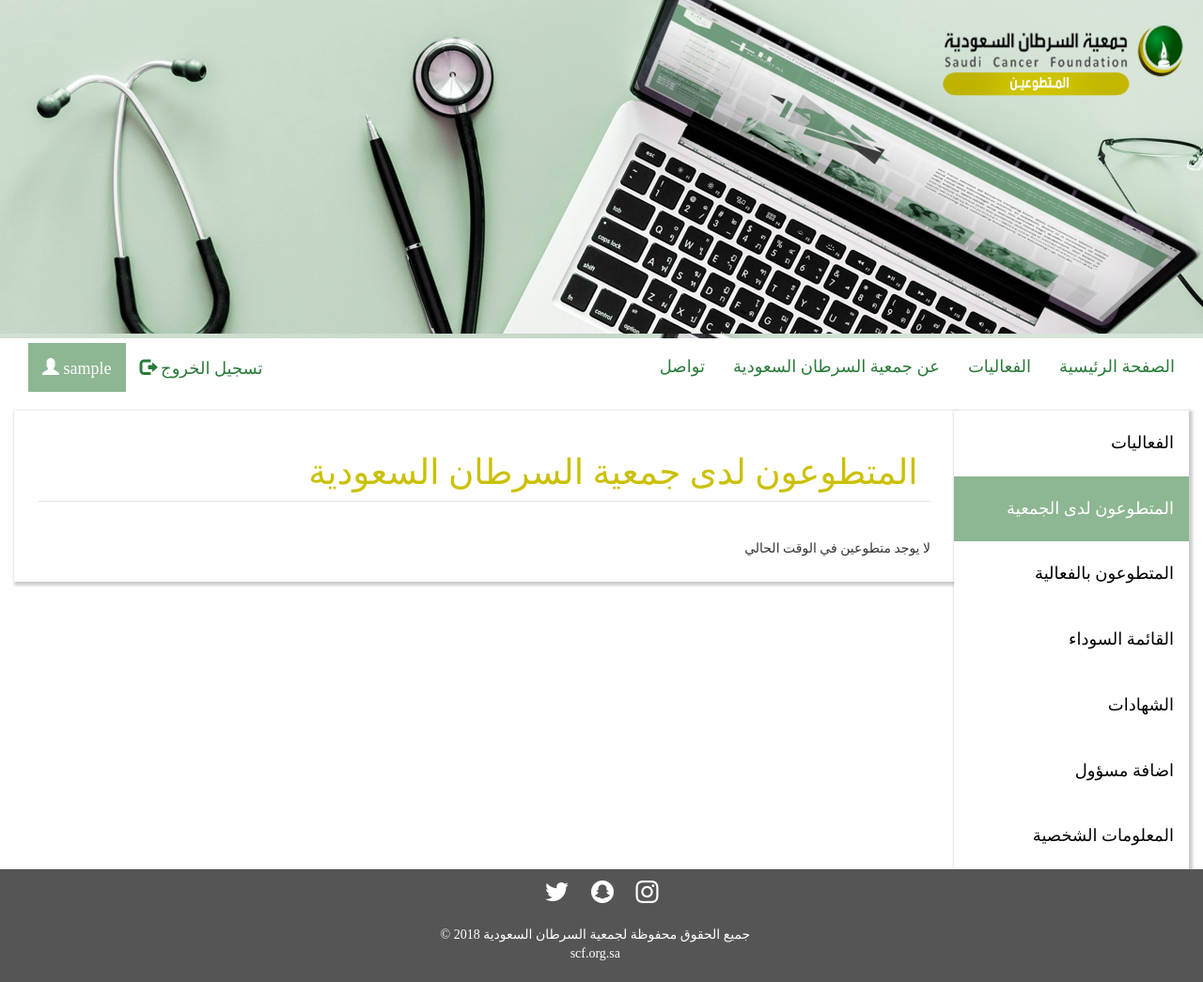
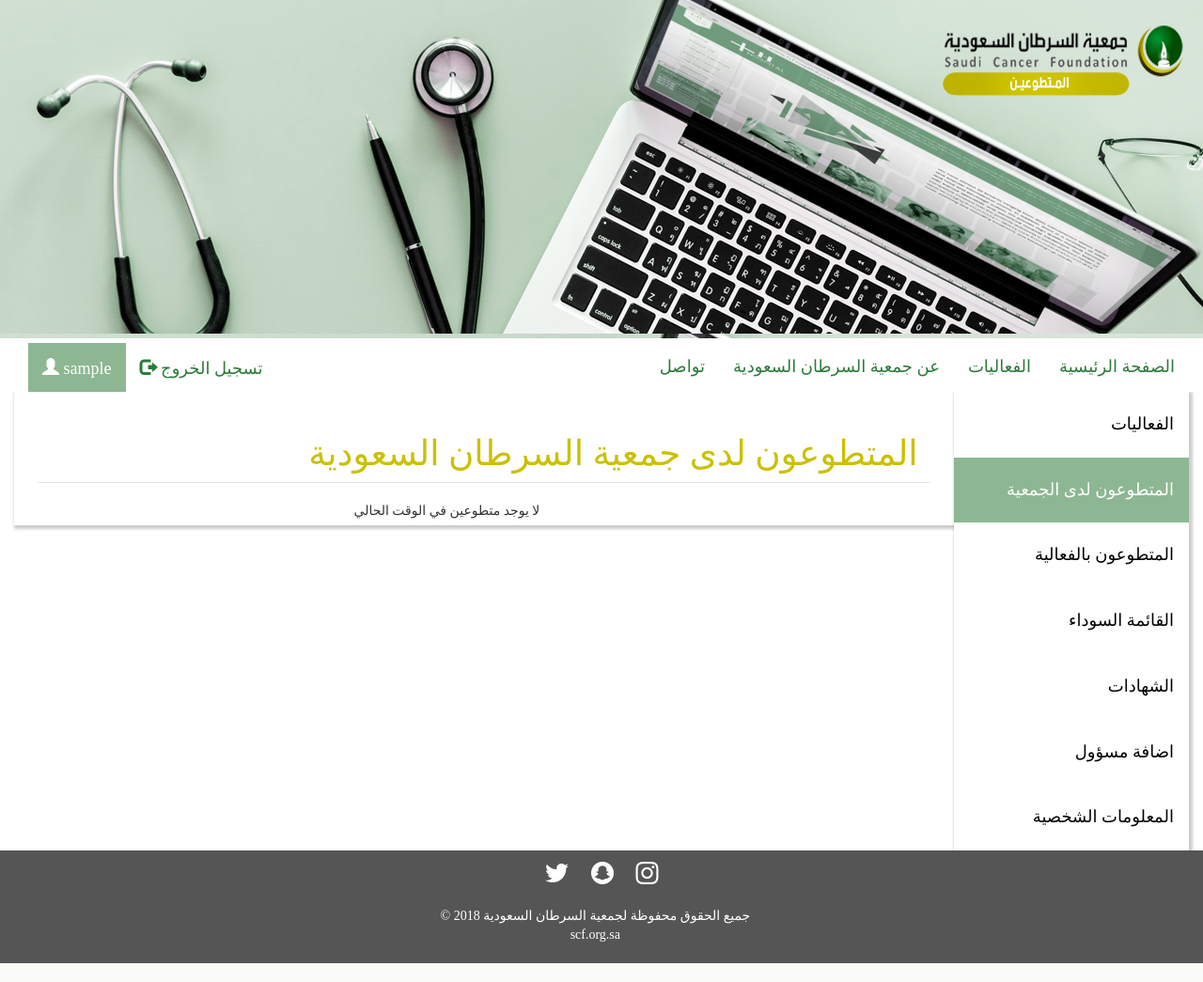
Before and after one commit to renadjuri/volunteer-scf, a PHP site: page /admin-profile.php in a window 1280 px wide, after a click on "المتطوعون لدى الجمعية". Shown: the whole page at 94% size. Run offline with PHP 8.4, Linux system fonts and the light colour scheme; the visitor is signed in with stand-in values (Sample User, id 1); data that the repository does not hold is empty.

Commit message:
تعديل ترتيب صفحات الادمن

```diff
--- a/admin-signup.php
+++ b/admin-signup.php
@@ -14,7 +14,7 @@
 <!-- Style CSS -->
 
 <link href="css/style-login.css" rel="stylesheet" type="text/css" />
-<body>
+
     <?php
     require 'includes/connection.php'; //connecting to the database
     mysqli_set_charset($con, "utf8");
@@ -117,9 +117,9 @@
     ?>
 
     <br>
-    <div >
-        <div class="row">
-            <div class="col-lg-12 ">
+
+    <div class='row'>
+        <div class='[ col-sm-12 col-sm-offset-1 col-md-9 ]'>
             <div class="panel panel-login">
                 <div class="panel-body">
                     <div class="col-lg-12">
@@ -243,6 +243,6 @@
             </div>
         </div>
     </div>
-    </div>
+
 
     <br>
--- a/admin_blacklist_tab.php
+++ b/admin_blacklist_tab.php
@@ -1,9 +1,8 @@
-<!-- Tab Name -->
+
 <legend> <h1>القائمة السوداء</h1></legend>
 
 <p>كشف بمعلومات المتطوعين الذين وضعوا في القائمة السوداء</p>
 
-<center>
 
 <!-- Blacklist page code-->
 <?php
@@ -18,7 +17,8 @@
 
     //creating a table for listing all the volunteers in the blacklist
     // إنشاء جدول لإضافة جميع المتطوعين الذين وضعوا في القائمة السوداء
-        echo "<br><div class='row'><div class='[ col-sm-8 col-sm-offset-2 col-md-12 ]'> <center>";
+    echo "<br><div class='row'>
+    <div class='[ col-sm-12 col-sm-offset-1 col-md-9 ]'> <center>";
     echo "<table  table-hover table-striped'>";
     echo "<tr>";
     echo "<th> القائمة السوداء </th>"; // حذف من القائمة
@@ -46,8 +46,6 @@
 
 
     echo "</table></center> ";
-        echo "</div></div>";
+    echo "<br><br><br></div> </div>";
 }
 ?><!-- end PHP script -->
-
-</center>
--- a/admin_certificate_tab.php
+++ b/admin_certificate_tab.php
@@ -1,14 +1,19 @@
+
 <!-- Certificates for volunteers-->
 <!-- Tab Name -->
 <legend> <h1>الشهادات</h1></legend>
+<center>
     <?php
 //0000000000000000000000000000000000000000000000000000000
     $query = "select EventID, EventName from event";
 
     $result = mysqli_query($con, $query);
 
-$error = "";//0000000 remove error variable
+    $error = ""; //0000000 remove error variable
 //Events' list
+    echo "<br>";
+    echo "<br><div class='row'>
+    <div class='[ col-sm-12 col-sm-offset-1 col-md-9 ]'> <center>";
     echo "<form method='post' class='form-inline' name='selectEvent' action='admin-profile.php'>";
     echo "<span style='color:red;'>$error</span>"; //0000
     echo "<button class='btn btn-success' type='submit' name='show'  value='show'>بحث</button> &nbsp;&nbsp;";
@@ -37,7 +42,8 @@
 
         $numRows = mysqli_num_rows($result);
         if ($numRows <= 0) {
-        echo "<br> لا يوجد متطوعين في الوقت الحالي";
+            echo "<br> <div class='row'>
+    <div class='[ col-sm-12 col-sm-offset-1 col-md-9 ]'>  لا يوجد متطوعين في الوقت الحالي </div></div>";
         } else {
             echo "<form name='SendCertificateForm' method='POST'>"; //action='0000.php?AID=<?php echo $AID
             //creating a table for listing the volunteers in the selected event
@@ -83,6 +89,9 @@
             echo "</div>";
             echo "<br><br><button Onclick='return sendEmailConfirmation();' type='submit' class='btn btn-success' name='sendEmail' id='sendEmail' value='Send Certificate'> إرسال الشهادة </button>";
             echo "</form>";
+            echo "</center>";
+              echo "</div>";
         }
     }
     ?>
+</div> </div>
--- a/admin_personal_information_tab.php
+++ b/admin_personal_information_tab.php
@@ -1,3 +1,4 @@
+
 <!-- Tab Name -->
 <legend> <h1>المعلومات الشخصية</h1></legend>
 <?php
@@ -74,8 +75,6 @@
 
             //update admin id
             //update admin set AdminID='2130009111' where AdminUsername='admin'
-
-
             //  echo "<script type='text/javascript'>alert(' after  submitted successfully!')</script>";
             //echo ' <div class="alert alert-success alert-dismissible" >تم تحديث البيانات بنجاح  &ensp;<span class= "glyphicon glyphicon-send" ></span></div>';
             //  echo' <div runat="server" id="div_warning" visible="false" class="alert alert-danger alert-dismissible" style="width: 100%">';
@@ -84,12 +83,12 @@
         }
     }
 }
-
 ?>
 
 <br>
-<div class="row">
-    <div class="[ col-sm-8 col-sm-offset-3 col-md-12 ]">
+<div class='row'>
+    <div class='[ col-sm-9 col-sm-offset-2 col-md-9 ]'>
+
         <form method="post" action="admin-profile.php" style="  text-align: right;">
             <div class="form-group">
                 <table class='table-striped'>
@@ -107,15 +106,15 @@
                         <td><label>  الاسم الأول</label></td>
                     <tr>
                         <td><input class='form-control' style="  text-align: right;" type="text" name="MiddleName" value="<?php print ($MiddleName); ?>" required>
-                    <div>  <?php echo "<p class = 'text-danger'>$MnameError</p>"; ?> </div></td><td><label> اسم الأب</label></td>
+                            <div>  <?php echo "<p class = 'text-danger'>$MnameError</p>"; ?> </div></td><td><label> اسم الأب</label></td>
                     </tr>
                     <tr>
                         <td><input class='form-control' style="  text-align: right;" type="text" name="LastName" value="<?php print ($LastName); ?>" required>
-                    <div>  <?php echo "<p class = 'text-danger'>$LnameError</p>"; ?> </div></td><td><label> اسم العائلة</label></td>
+                            <div>  <?php echo "<p class = 'text-danger'>$LnameError</p>"; ?> </div></td><td><label> اسم العائلة</label></td>
                     </tr>
                     <tr>
                         <td><input class='form-control' style="  text-align: right;"  type="email" name="email" value="<?php print ($Email); ?>" required>
-                    <div>  <?php echo "<p class = 'text-danger'>$EmailError</p>"; ?> </div></td><td><label> البريد الإلكتروني </label></td>
+                            <div>  <?php echo "<p class = 'text-danger'>$EmailError</p>"; ?> </div></td><td><label> البريد الإلكتروني </label></td>
                     </tr>
                     <tr>
                         <td><input class='form-control' style="  text-align: right;" type="password" name="password" value="<?php print ($password); ?>" readonly required></td>
--- a/admin_volunteer_tab.php
+++ b/admin_volunteer_tab.php
@@ -1,5 +1,5 @@
 
- <!-- Tab Name -->
+<!-- Tab Name -->
 <legend> <h1>المتطوعون لدى جمعية السرطان السعودية</h1></legend>
 
 <?php
@@ -7,14 +7,17 @@
 
 $result = mysqli_query($con, $query);
 
-
+?>
+  <div class="[ col-sm-12 col-sm-offset-1 col-md-9 ]">
+<?php
 $numRows = mysqli_num_rows($result);
 if ($numRows <= 0) {
-    echo "<br> لا يوجد متطوعين في الوقت الحالي";
+    echo "<div class='row'><center> لا يوجد متطوعين في الوقت الحالي </center><br><br>";
+    echo "<br><br><br><br><br><br><br></div>";
 } else {
     //creating a table for listing all the volunteers
     // إنشاء جدول لإضافة جميع المتطوعين المسجلين بالموقع
-    echo '<div class="col-md-12">';
+    echo "<div class='row'>   <div class='[ col-sm-12 col-sm-offset-1 col-md-9 ]'>";
     echo "<table class='table table-hover table-striped'>";
     echo "<tr>";
     echo "<th>اضافة للقائمة السوداء</th>";
@@ -50,6 +53,7 @@
     }
 
     echo "</table>";
-    echo "</div> </div> </div>";
+    echo "<br><br><br></div> </div> ";
 }
 ?><!-- end PHP script -->
+      </div>
--- a/admin_volunteers_at_events_tab.php
+++ b/admin_volunteers_at_events_tab.php
@@ -7,6 +7,8 @@
 $result = mysqli_query($con, $query);
 
 //Events' list
+echo "<br> <div class='row'>
+    <div class='[ col-sm-12 col-sm-offset-1 col-md-8 ]'> ";
 echo "<form method='post' class='form-inline' name='Volunteer_selectEvent' action='admin-profile.php'>";
 echo "<button type='submit' class='btn btn-success' name='show'  value='show'>بحث</button> &nbsp;&nbsp;";
 echo "<div class='form-group'>";
@@ -21,7 +23,7 @@
 }
 echo "</select>";
 echo "</div>";
-echo "</form>";
+echo "</form></div>";
 
 if ((isset($_POST["Volunteer_selectEvent"])) || (isset($_GET['event_id']))) {
     //00000
@@ -40,12 +42,12 @@
 
     $numRows = mysqli_num_rows($result);
     if ($numRows <= 0) {
-        echo "<br> لا يوجد طلبات للتطوع في هذه الفعالية حاليا";
+        echo "<br><div class='row'> لا يوجد طلبات للتطوع في هذه الفعالية حاليا </div>";
     } else {
-        echo "<br>";
+        echo "<br> <div class='row'>";
         //creating a table for listing the volunteers in the selected event
         // إنشاء جدول لإضافة المتطوعين المشاركين بالفعالية المحددة
-        echo "<div class='col-md-12'>";
+        echo "<div class='[ col-sm-12 col-sm-offset-1 col-md-8 ]'>";
         echo "<table class='col-md-12 table-hover table-striped'>";
         echo "<tr>";
         echo "<th> </th>";
@@ -115,13 +117,14 @@
 
         echo "</table>";
         echo "<br><br>";
-        echo "</div>";
+        echo "</div> </div>";
     }
 
 
-    echo "<br><br><br><br><br>";
+    echo "<br><br><br><br><br> <div class='row'>
+           <div class='[ col-sm-12 ]'> ";
 
-    echo "<legend> <h3>المتطوعون المقبولون بالفعالية</h3></legend>";
+    echo "<legend> <h3>المتطوعون المقبولون بالفعالية</h3></legend> </div></div>";
 //                    $query = "select DISTINCT VolunteerID, FirstName, MiddleName, LastName, MobileNumber, email from volunteer, account, volunteerparticipateonevent where account.Username = volunteer.VolunteerUsername and"
 //                    . " volunteer.VolunteerID = volunteerparticipateonevent.Volunteer_ID and volunteerparticipateonevent.Event_ID = $Volunteer_selectEvent";
 
@@ -137,8 +140,8 @@
 
         //creating a table for listing the volunteers in the selected event
         // إنشاء جدول لإضافة المتطوعين المقبولون بالفعالية المحددة
-        echo "<div class='col-md-12'>";
-        echo "<table class='col-md-12 table-hover table-striped'>";
+        echo "<div class='row'>";
+        echo "<table class='col-sm-12 col-sm-offset-1 col-md-8 table-hover table-striped'>";
         echo "<tr>";
         echo "<th>المهمه </th>";
         echo "<th>الاسم الثلاثي</th>";
@@ -193,14 +196,11 @@
 
 <?php
 //$query = "select volunteer.FirstName, volunteer.MiddleName, volunteer.LastName from volunteer where volunteer.Volunteer_ID = volunteerparticipateonevent.Volunteer_ID AND volunteerparticipateonevent.Event_ID = $Volunteer_selectEvent";
-
 //$result = mysqli_query($con, $query);
-
 //$numRows = mysqli_num_rows($result);
 //if ($numRows <= 0) {
 //  echo "<br> لايوجد متطوعين في الوقت الحالي";
 //} else {
-
 //creating a table for listing all the volunteer
 // إنشاء جدول لتسجيل دخول وخروج كل متطوع بالفعالية
 echo "<div>";
@@ -236,5 +236,6 @@
 
 echo "</table>";
 echo "</div>";
+echo "<br> </div>";
 //  }
 ?>
--- a/css/style.css
+++ b/css/style.css
@@ -196,7 +196,7 @@
     -moz-box-shadow: 0px 2px 3px 0px rgba(0,0,0,0.2);
     box-shadow: 2px 2px 3px 2px rgba(0,0,0,0.2);
     background-color: #fff;
-    padding:  25px;
+    padding:25px;
 
 }
 
```
Also changed, not shown: admin-profile.php (+27 -29 lines), admin_events_tab.php (+5 -5 lines), volunteerprofile.php (+7 -5 lines). Lines whose indentation alone changed are shown as unchanged.
